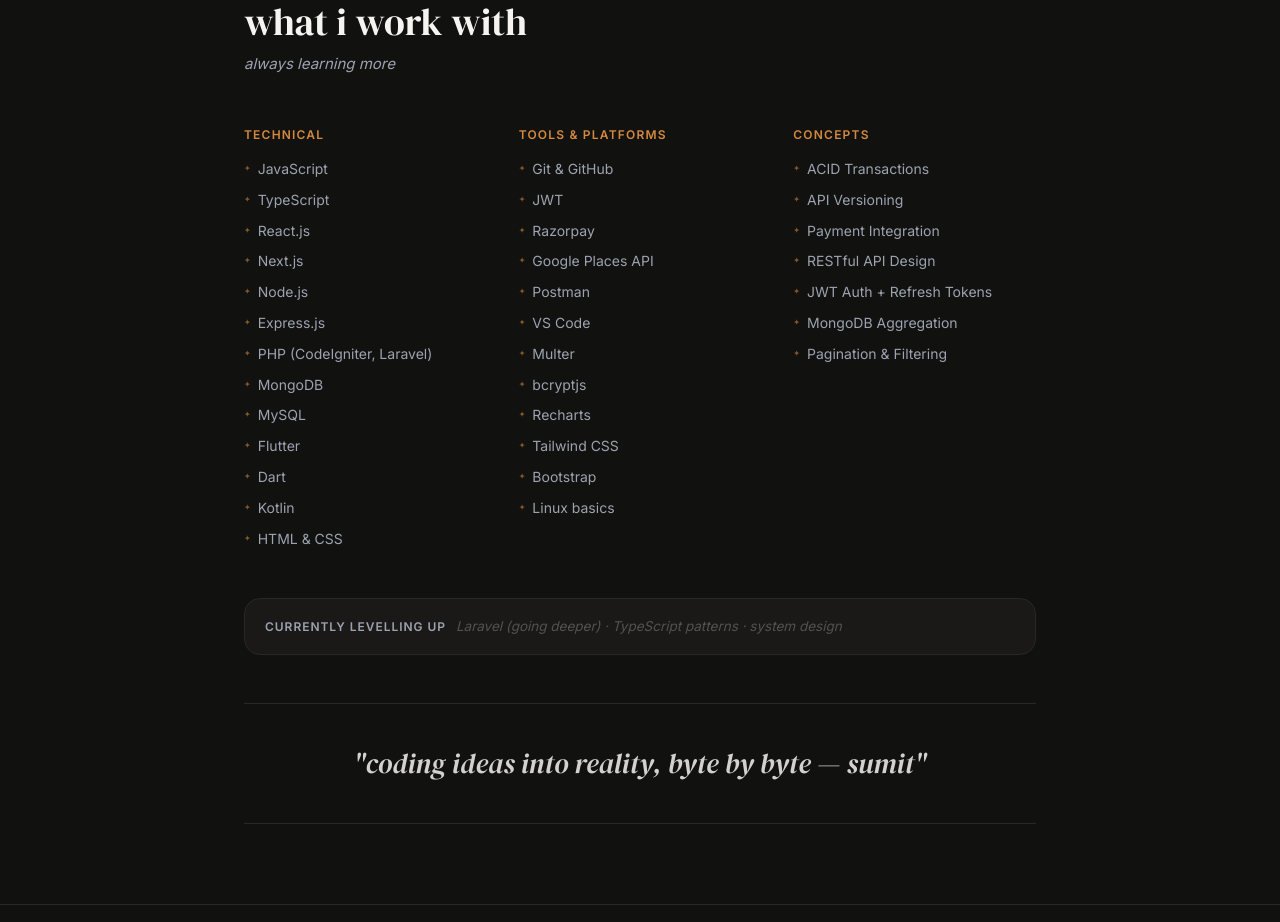
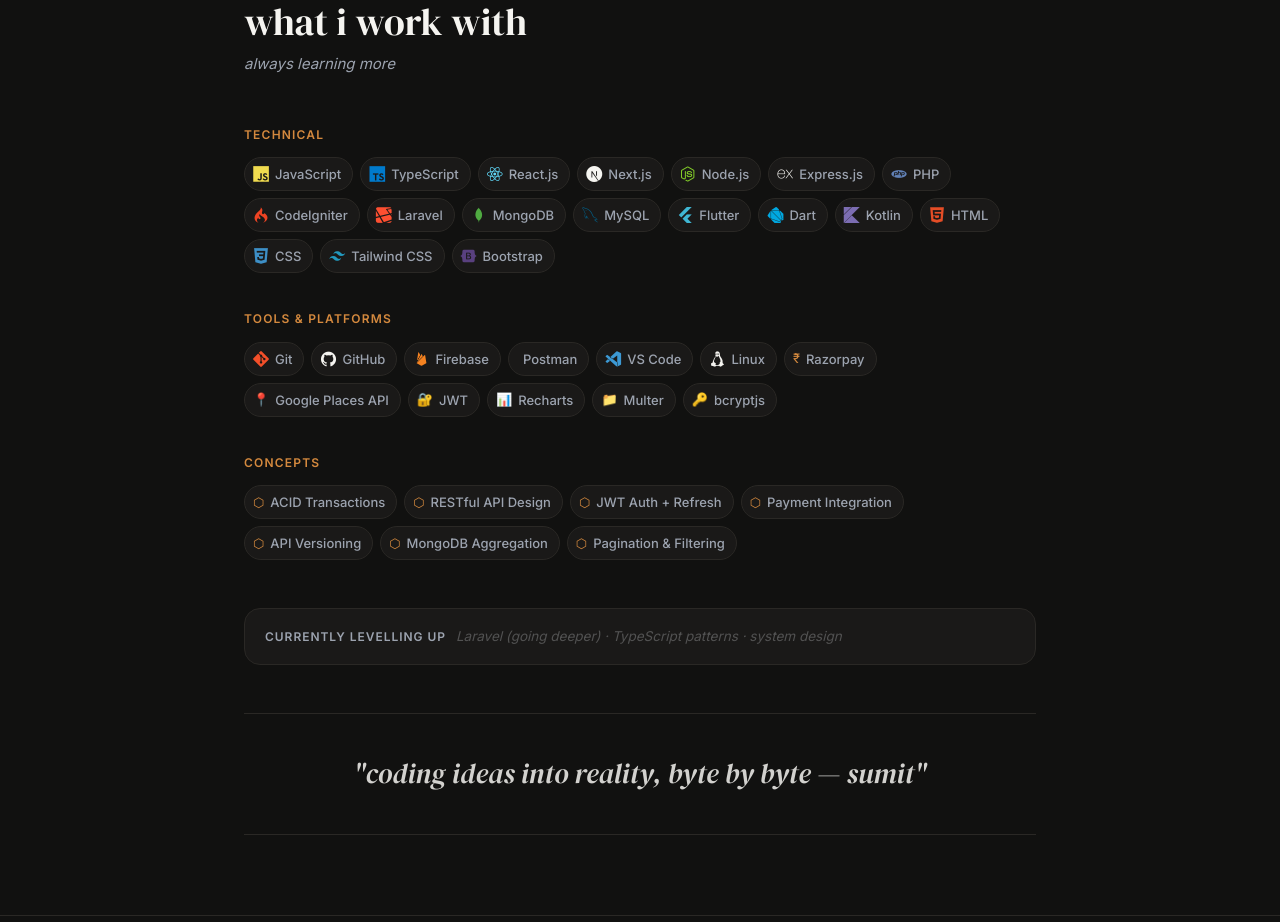
Before and after one commit to SumitMishraOnGit/portfolio-aug-2026, a React (Vite) app: page / in a window 1280 px wide. Shown: the part 4340-5262 px from the top of the page. Built offline with nearby package versions, Linux system fonts and the light colour scheme.

Commit message:
saving changes

```diff
--- a/index.html
+++ b/index.html
@@ -50,6 +50,9 @@
     <link rel="preconnect" href="https://fonts.gstatic.com" crossorigin />
     <link href="https://fonts.googleapis.com/css2?family=DM+Serif+Display:ital@0;1&family=Inter:wght@300;400;500;600&family=Caveat:wght@500;600&display=swap" rel="stylesheet" />
 
+    <!-- Devicon — tech stack icons -->
+    <link rel="stylesheet" href="https://cdn.jsdelivr.net/gh/devicons/devicon@latest/devicon.min.css" />
+
     <!-- Dark mode: apply class before first paint to prevent flash -->
     <script>
       (function() {
--- a/src/components/Expertise.jsx
+++ b/src/components/Expertise.jsx
@@ -1,28 +1,56 @@
+// Devicon class reference: https://devicon.github.io/devicon/
+// icon: devicon class name | null = use symbol fallback
 const SKILL_GROUPS = [
   {
     label: 'Technical',
     skills: [
-      'JavaScript', 'TypeScript', 'React.js', 'Next.js',
-      'Node.js', 'Express.js', 'PHP (CodeIgniter, Laravel)',
-      'MongoDB', 'MySQL', 'Flutter', 'Dart', 'Kotlin',
-      'HTML & CSS',
+      { name: 'JavaScript',             icon: 'devicon-javascript-plain colored' },
+      { name: 'TypeScript',             icon: 'devicon-typescript-plain colored' },
+      { name: 'React.js',               icon: 'devicon-react-original colored' },
+      { name: 'Next.js',                icon: 'devicon-nextjs-plain' },
+      { name: 'Node.js',                icon: 'devicon-nodejs-plain colored' },
+      { name: 'Express.js',             icon: 'devicon-express-original' },
+      { name: 'PHP',                    icon: 'devicon-php-plain colored' },
+      { name: 'CodeIgniter',            icon: 'devicon-codeigniter-plain colored' },
+      { name: 'Laravel',                icon: 'devicon-laravel-plain colored' },
+      { name: 'MongoDB',                icon: 'devicon-mongodb-plain colored' },
+      { name: 'MySQL',                  icon: 'devicon-mysql-plain colored' },
+      { name: 'Flutter',                icon: 'devicon-flutter-plain colored' },
+      { name: 'Dart',                   icon: 'devicon-dart-plain colored' },
+      { name: 'Kotlin',                 icon: 'devicon-kotlin-plain colored' },
+      { name: 'HTML',                   icon: 'devicon-html5-plain colored' },
+      { name: 'CSS',                    icon: 'devicon-css3-plain colored' },
+      { name: 'Tailwind CSS',           icon: 'devicon-tailwindcss-plain colored' },
+      { name: 'Bootstrap',              icon: 'devicon-bootstrap-plain colored' },
     ],
   },
   {
     label: 'Tools & Platforms',
     skills: [
-      'Git & GitHub', 'JWT', 'Razorpay',
-      'Google Places API', 'Postman', 'VS Code',
-      'Multer', 'bcryptjs', 'Recharts',
-      'Tailwind CSS', 'Bootstrap', 'Linux basics',
+      { name: 'Git',                    icon: 'devicon-git-plain colored' },
+      { name: 'GitHub',                 icon: 'devicon-github-original' },
+      { name: 'Firebase',               icon: 'devicon-firebase-plain colored' },
+      { name: 'Postman',                icon: 'devicon-postman-plain colored' },
+      { name: 'VS Code',                icon: 'devicon-vscode-plain colored' },
+      { name: 'Linux',                  icon: 'devicon-linux-plain' },
+      { name: 'Razorpay',               icon: null, symbol: '₹' },
+      { name: 'Google Places API',      icon: null, symbol: '📍' },
+      { name: 'JWT',                    icon: null, symbol: '🔐' },
+      { name: 'Recharts',               icon: null, symbol: '📊' },
+      { name: 'Multer',                 icon: null, symbol: '📁' },
+      { name: 'bcryptjs',               icon: null, symbol: '🔑' },
     ],
   },
   {
     label: 'Concepts',
     skills: [
-      'ACID Transactions', 'API Versioning',
-      'Payment Integration', 'RESTful API Design', 'JWT Auth + Refresh Tokens',
-      'MongoDB Aggregation', 'Pagination & Filtering',
+      { name: 'ACID Transactions',      icon: null, symbol: '⬡' },
+      { name: 'RESTful API Design',     icon: null, symbol: '⬡' },
+      { name: 'JWT Auth + Refresh',     icon: null, symbol: '⬡' },
+      { name: 'Payment Integration',    icon: null, symbol: '⬡' },
+      { name: 'API Versioning',         icon: null, symbol: '⬡' },
+      { name: 'MongoDB Aggregation',    icon: null, symbol: '⬡' },
+      { name: 'Pagination & Filtering', icon: null, symbol: '⬡' },
     ],
   },
 ]
@@ -40,7 +68,14 @@
             <span className="skill-group-label">{group.label}</span>
             <ul className="skill-list">
               {group.skills.map((skill) => (
-                <li key={skill}>{skill}</li>
+                <li key={skill.name} className="skill-chip">
+                  {skill.icon ? (
+                    <i className={`${skill.icon} skill-icon`} aria-hidden="true" />
+                  ) : (
+                    <span className="skill-symbol" aria-hidden="true">{skill.symbol}</span>
+                  )}
+                  <span className="skill-name">{skill.name}</span>
+                </li>
               ))}
             </ul>
           </div>
--- a/src/index.css
+++ b/src/index.css
@@ -865,9 +865,9 @@
    EXPERTISE
    ═══════════════════════════════════════════════════════ */
 .skills-grid {
-  display: grid;
-  grid-template-columns: 1fr 1fr 1fr;
-  gap: 32px;
+  display: flex;
+  flex-direction: column;
+  gap: 36px;
   margin-bottom: 48px;
 }
 
@@ -884,24 +884,45 @@
 .skill-list {
   list-style: none;
   display: flex;
-  flex-direction: column;
+  flex-wrap: wrap;
   gap: 7px;
+  padding: 0;
 }
 
-.skill-list li {
-  font-size: 14px;
-  color: var(--muted);
-  display: flex;
+.skill-chip {
+  display: inline-flex;
   align-items: center;
-  gap: 7px;
+  gap: 6px;
+  padding: 5px 11px 5px 8px;
+  background: var(--surface);
+  border: 1px solid var(--border);
+  border-radius: var(--radius-full);
+  transition: border-color 0.18s ease, background 0.18s ease;
+  cursor: default;
+}
+.skill-chip:hover {
+  border-color: var(--accent);
+  background: var(--accent-light);
 }
 
-.skill-list li::before {
-  content: '✦';
-  font-size: 8px;
+.skill-icon {
+  font-size: 16px;
+  line-height: 1;
+  flex-shrink: 0;
+}
+
+.skill-symbol {
+  font-size: 13px;
   color: var(--accent);
-  opacity: 0.6;
   flex-shrink: 0;
+  line-height: 1;
+}
+
+.skill-name {
+  font-size: 13px;
+  color: var(--muted);
+  font-weight: 500;
+  white-space: nowrap;
 }
 
 .skill-gaps {
```
